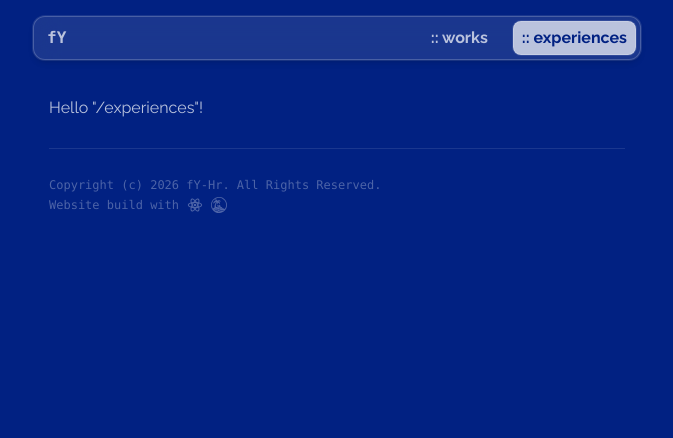
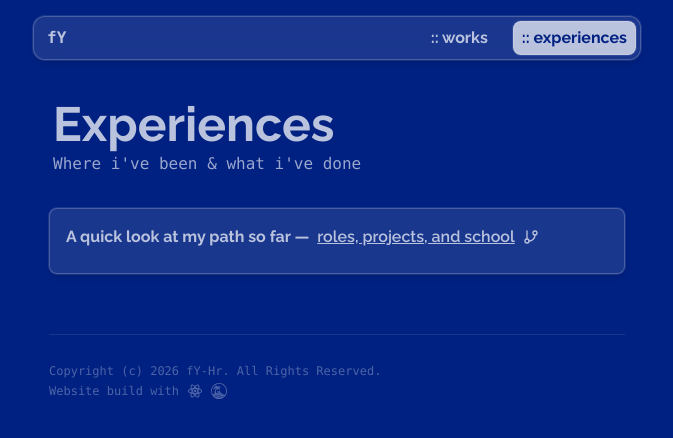
Before and after one commit to fY-Hr/fyhr-page-v2, a React (Vite) app: page /experiences in a window 1280 px wide. Shown: the top 438 px of the page, without its empty margins (303-976 px from the left). Built offline with nearby package versions, Linux system fonts and the light colour scheme.

Commit message:
feat: experience page

```diff
--- a/src/components/sections/Footer.tsx
+++ b/src/components/sections/Footer.tsx
@@ -9,7 +9,7 @@ export function Footer() {
         <a href="https://react.dev" target="_blank" rel="noreferrer">
           <img src="/react-icon.svg" title="React" className="invert opacity-30 h-4 w-4 hover:opacity-70" />
         </a>
-        <a href="https://tanstack.com" target="_blank" rel="noreferrer">
+        <a href="https://tanstack.com/router/latest" target="_blank" rel="noreferrer">
           <img src="/tanstack-icon.svg" title="Tanstack Router" className="invert opacity-30 h-4 w-4 hover:opacity-70" />
         </a>
       </p>
--- a/src/components/sections/Hero.tsx
+++ b/src/components/sections/Hero.tsx
@@ -3,7 +3,7 @@ import { OCEAN_WAVE_BRAILLE_ART } from '../../unicode/oceanWaveArt'
 export function Hero() {
   return (
     <section className="w-full">
-      <div className="w-full overflow-hidden text-[0.55rem] md:text-[0.80rem]">
+      <div className="w-full overflow-hidden text-[0.55rem] sm:text-[0.80rem]">
           <pre
             aria-hidden
             className="unicode-wave-art inline-block min-w-full font-mono"
--- a/src/components/sections/TechStack.tsx
+++ b/src/components/sections/TechStack.tsx
@@ -38,7 +38,7 @@ export function TechStack() {
   return (
     <section className="flex flex-col gap-4">
       <p className="w-fit text-xl font-bold flex gap-1 cursor-default">
-        # Things that i love to use :)
+        :: Things that i love to use :)
       </p>
 
       <ul className={`grid gap-3 ${gridCols[cols]}`}>
@@ -55,8 +55,8 @@ export function TechStack() {
           </li>
         ))}
         <li className={`${colSpan[span]} text-center`}>
-          <div className="bg-[#bac3dd] text-[#012182] font-semibold whitespace-nowrap overflow-hidden flex flex-col items-center gap-2 rounded-lg p-1 py-2 transition-all duration-400 group">
-            And learning more...
+          <div className="h-full w-full bg-[#bac3dd] text-[#012182] text-sm font-semibold whitespace-nowrap overflow-hidden flex flex-col items-center justify-center gap-2 rounded-lg p-1 py-2 transition-all duration-400 group">
+            Learning more...
           </div>
         </li>
       </ul>
--- a/src/routes/experiences.tsx
+++ b/src/routes/experiences.tsx
@@ -1,9 +1,27 @@
 import { createFileRoute } from '@tanstack/react-router'
+import { GitBranch } from 'lucide-react'
 
 export const Route = createFileRoute('/experiences')({
-  component: RouteComponent,
+  component: ExperiencesPage,
 })
 
-function RouteComponent() {
-  return <div>Hello "/experiences"!</div>
+function ExperiencesPage() {
+  return (
+    <div className="flex w-full flex-col gap-7 pb-8">
+      <div className="p-1">
+        <p className="text-5xl font-bold">Experiences</p>
+        <p className="font-mono text-white/60 mt-1">Where i've been & what i've done</p>
+      </div>
+
+      <div className="glass-effect rounded-lg p-4">
+        <p className="font-bold flex gap-2">
+          A quick look at my path so far —{' '}
+          <span className="font-semibold underline">roles, projects, and school</span>
+          <GitBranch className="w-4" />
+        </p>
+        <p className="mt-2 border-l border-white/20 pl-4 text-sm text-white/70">
+        </p>
+      </div>
+    </div>
+  )
 }
```
